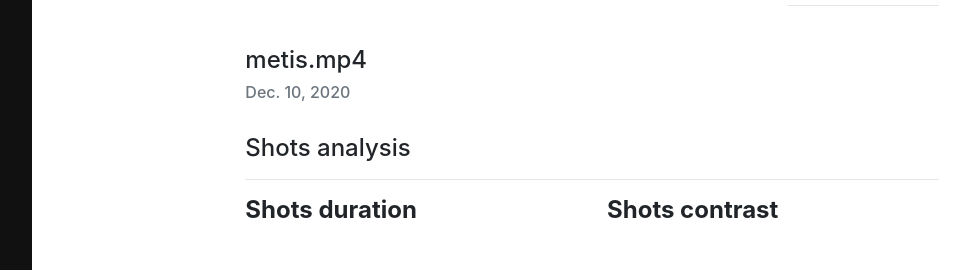
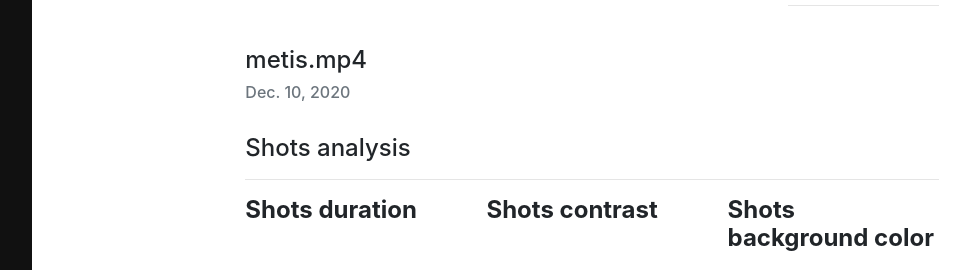
Before and after one commit to vestial/vision-video-analyzer, a Django app: template main/templates/main/shots.html in a window 1280 px wide. Shown: the part 530-800 px from the top of the page, without its empty margins (128-1093 px from the left). Run offline with Django 3.2, Linux system fonts and the light colour scheme; the template is opened without the code that fills it: values that come from a table or form of the project are taken from there, others are empty; a user stored in the database is signed in; data comes from the database, SQL or seed files in the repository; both versions use the stored data as it was after the commit; some libraries are stand-ins or nearby versions.

Commit message:
Display background color in Django template

```diff
--- a/main/templates/main/shots.html
+++ b/main/templates/main/shots.html
@@ -70,6 +70,15 @@ Your video
         </div>
         {% endfor %}
       </div>
+      <div class="col">
+        <h4><strong>Shots background color</strong></h4>
+        {% for background in backgrounds %}
+        <div class="row px-3">
+          <h6 class="pr-2"><strong>Shot {{ forloop.counter }} background color: </strong></h6>
+          <h6>{{background}} (RGB)</h6>
+        </div>
+        {% endfor %}
+      </div>
     </div>
   </div>
 </div>
--- a/main/utils/background.py
+++ b/main/utils/background.py
@@ -37,6 +37,7 @@ class BackgroundColorDetector():
         print("Average background color for " + self.name + " is: (" +
               str(average_red) + ", " + str(average_green) + ", " +
               str(average_blue) + ")")
+        return f'({average_red}, {average_green}, {average_blue})'
 
     def twenty_most_common(self):
         self.count()
@@ -47,11 +48,13 @@ class BackgroundColorDetector():
         self.percentage_of_first = (float(self.number_counter[0][1]) /
                                     self.total_pixels)
         #print(self.percentage_of_first)
+        color = str(self.number_counter[0][0])
         if self.percentage_of_first > 0.5:
             print("Background color for " + self.name + " is",
                   self.number_counter[0][0])
         else:
-            self.average_colour()
+            color = self.average_colour()
+        return color
 
 
 if __name__ == "__main__":
--- a/main/utils/shots_analyzer.py
+++ b/main/utils/shots_analyzer.py
@@ -101,8 +101,10 @@ def get_contrast(video):
 # Get average background color for each shot
 def get_background(video):
     shots_output_path = f'{shots}/{video}/screenshots/'
+    results = []
     for filename in sorted(os.listdir(shots_output_path)):
         if filename.endswith(".jpg"):
             background = BackgroundColorDetector(
                 os.path.join(shots_output_path, filename), filename)
-            background.detect()
+            results.append(background.detect())
+    return results
--- a/main/views.py
+++ b/main/views.py
@@ -10,7 +10,7 @@ import os
 import shutil
 import json
 from main.utils.analyzer import analyze_video, get_thumbnail
-from main.utils.shots_analyzer import analyze_shots, get_contrast, get_shots, get_shots_length
+from main.utils.shots_analyzer import analyze_shots, get_background, get_contrast, get_shots, get_shots_length
 
 
 # Home view
@@ -100,6 +100,7 @@ def shots(response, id):
         get_shots(video)
         shot_lengths = get_shots_length(video)
         shot_contrasts = get_contrast(video)
+        shot_background_colors = get_background(video)
         data_set = {
             "lengths": shot_lengths,
             "contrasts": shot_contrasts,
@@ -116,6 +117,8 @@ def shots(response, id):
                 shot_lengths.append(length)
             for contrast in data['contrasts']:
                 shot_contrasts.append(contrast)
+            for background in data['backgrounds']:
+                shot_background_colors.append(background)
     context = {
         "video": vid,
         "lengths": shot_lengths,
```
Also changed, not shown: db.sqlite3.
